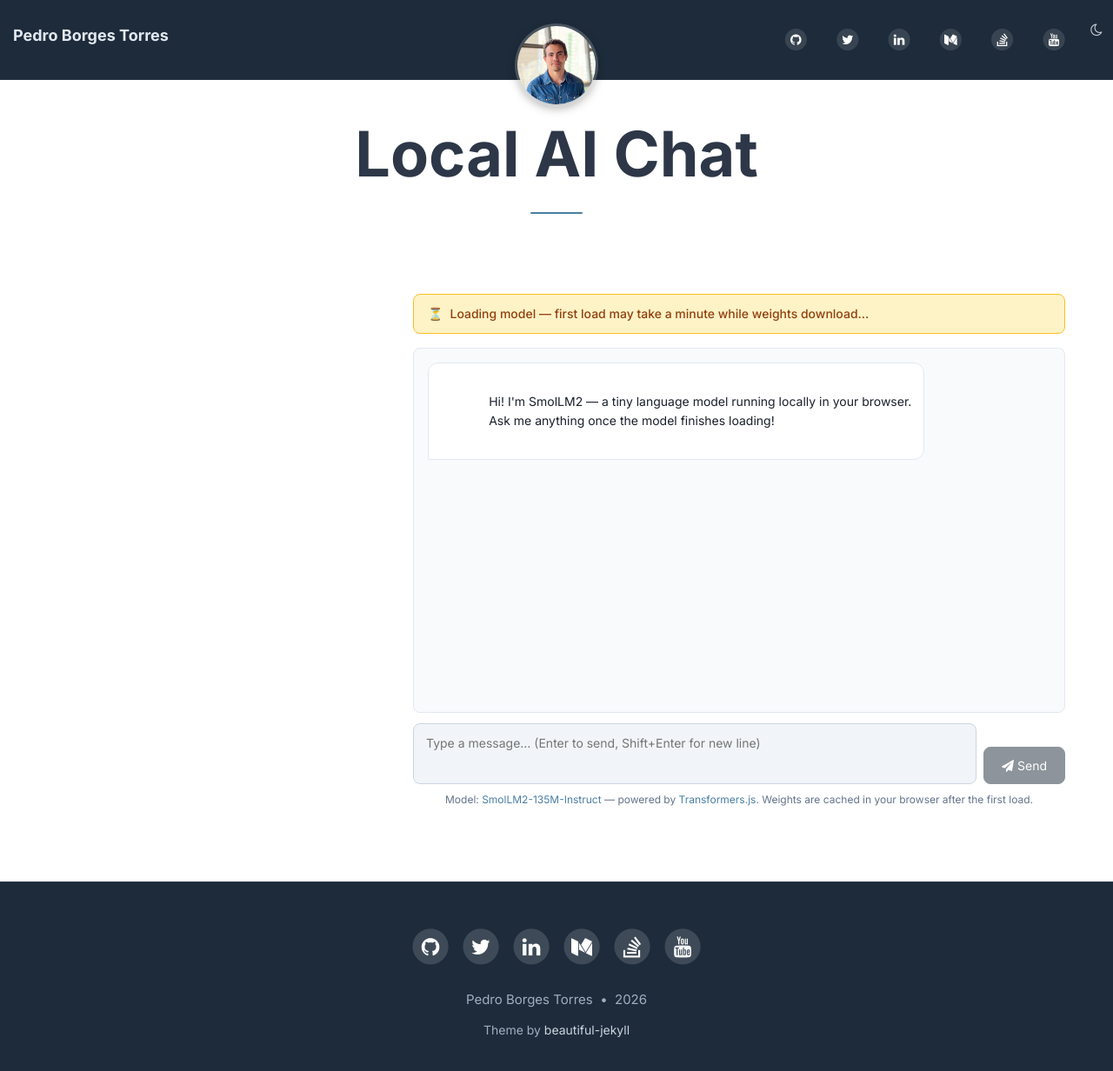
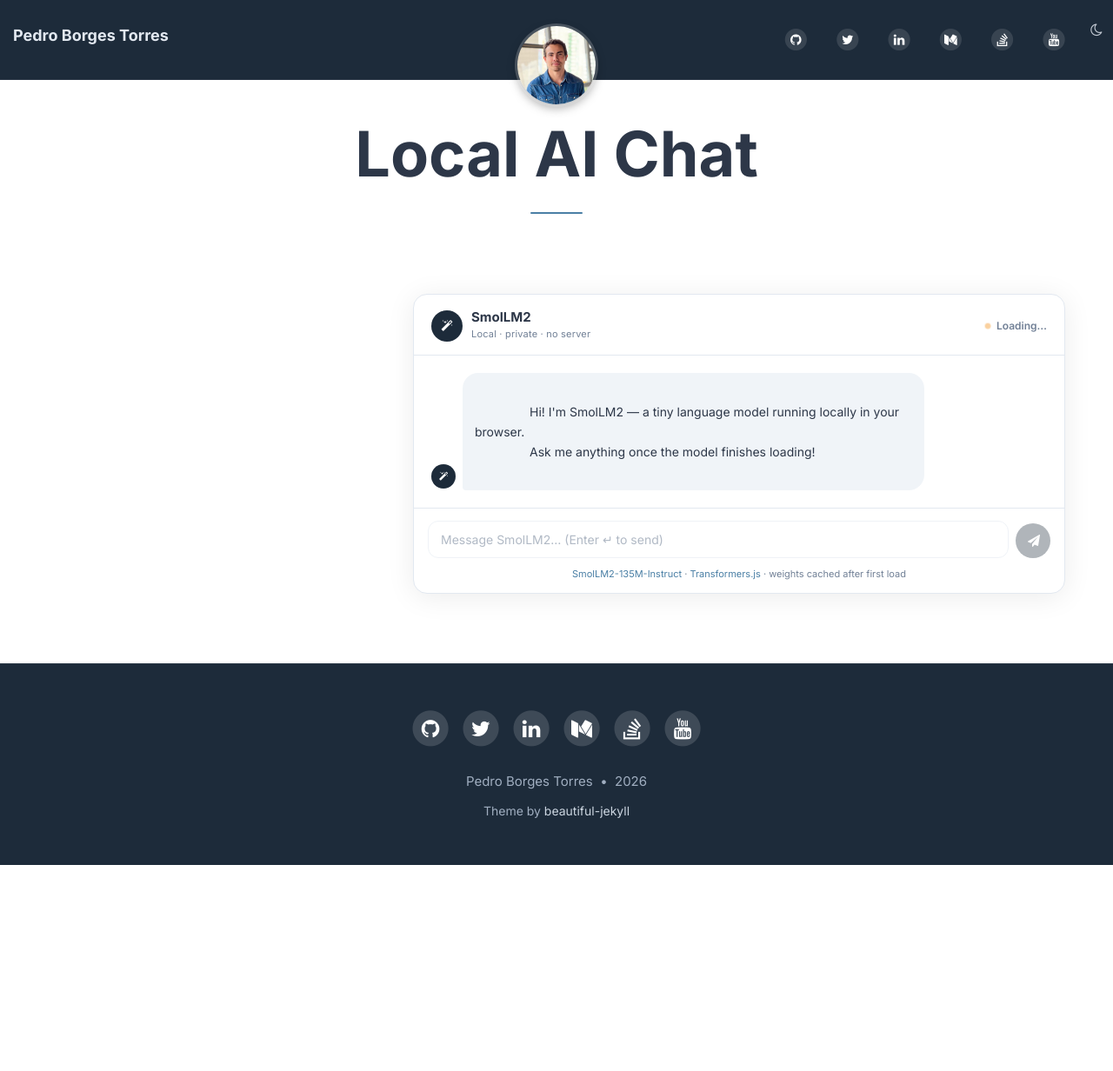
Before and after one commit to pedrohbtp/pedrohbtp.github.io, a Jekyll site: the page built from chat.html, in a window 1280 px wide and 1246 px high. Shown: the top 1232 px of the window at 87% size. Built offline with Jekyll 4.4.1, drawn with Linux system fonts in a browser that asks for light colours; nearby versions of some CDN libraries.

Commit message:
feat(chat): polish chat interface with modern card design (#30)
- Wrap entire UI in a card with consistent border/shadow/radius
  matching the site's design system (CSS variables)
- Replace flat status bar with a slim top progress bar and a compact
  header row showing a status dot (animated while loading)
- Add circular avatars (fa-magic / fa-user) next to each message
- Message bubbles slide in with a subtle fade-up animation
- Auto-resizing textarea (up to 5 lines); send button is now a
  circular icon-only button consistent with the rest of the UI
- Full dark-mode support via existing CSS custom properties
- Custom 4 px thin scrollbar on the chat window
- Shift+Enter new-line hint removed from placeholder (cleaner copy)

https://claude.ai/code/session_01ApiGkxeJG34wsb1fsX6j4L

Co-authored-by: Claude <noreply@anthropic.com>

```diff
--- a/chat.html
+++ b/chat.html
@@ -10,17 +10,37 @@ use-site-title: true
   <div class="row">
     <div class="col-lg-8 col-lg-offset-2 col-md-10 col-md-offset-1">
 
-      <!-- Status bar -->
-      <div id="status-bar" class="chat-status chat-status--loading">
-        <span id="status-icon" aria-hidden="true">⏳</span>
-        <span id="status-text">Loading model — first load may take a minute while weights download…</span>
-        <span id="progress-pct"></span>
+      <div class="chat-card">
+
+        <!-- Top loading bar -->
+        <div id="progress-bar-wrap" class="progress-bar-wrap" aria-hidden="true">
+          <div id="progress-bar-fill" class="progress-bar-fill"></div>
+        </div>
+
+        <!-- Card header -->
+        <div class="chat-card-header">
+          <div class="chat-header-left">
+            <div class="chat-bot-avatar">
+              <i class="fa fa-magic" aria-hidden="true"></i>
+            </div>
+            <div class="chat-header-text">
+              <span class="chat-header-name">SmolLM2</span>
+              <span class="chat-header-sub">Local &middot; private &middot; no server</span>
+            </div>
+          </div>
+          <div id="status-indicator" class="status-indicator status-indicator--loading">
+            <span id="status-dot" class="status-dot"></span>
+            <span id="status-label">Loading&hellip;</span>
+          </div>
         </div>
 
         <!-- Chat window -->
         <div id="chat-window" class="chat-window" aria-live="polite" aria-label="Chat messages">
           <div id="messages" class="chat-messages">
             <div class="chat-msg chat-msg--assistant">
+              <div class="msg-avatar msg-avatar--assistant" aria-hidden="true">
+                <i class="fa fa-magic"></i>
+              </div>
               <div class="chat-bubble">
                 Hi! I'm SmolLM2 — a tiny language model running locally in your browser.
                 Ask me anything once the model finishes loading!
@@ -30,112 +50,212 @@ use-site-title: true
         </div>
 
         <!-- Input area -->
+        <div class="chat-input-footer">
           <form id="chat-form" class="chat-input-area" onsubmit="return false;">
             <textarea
               id="user-input"
               class="chat-input"
-          placeholder="Type a message… (Enter to send, Shift+Enter for new line)"
-          rows="2"
+              placeholder="Message SmolLM2… (Enter ↵ to send)"
+              rows="1"
               disabled
               aria-label="Your message"
             ></textarea>
             <button
               id="send-btn"
               type="submit"
-          class="btn chat-send-btn"
+              class="chat-send-btn"
               disabled
               aria-label="Send message"
+              title="Send"
             >
-          <i class="fa fa-paper-plane" aria-hidden="true"></i> Send
+              <i class="fa fa-paper-plane" aria-hidden="true"></i>
             </button>
           </form>
+          <p class="chat-note">
+            <a href="https://huggingface.co/HuggingFaceTB/SmolLM2-135M-Instruct" target="_blank" rel="noopener">SmolLM2-135M-Instruct</a>
+            &middot;
+            <a href="https://huggingface.co/docs/transformers.js" target="_blank" rel="noopener">Transformers.js</a>
+            &middot; weights cached after first load
+          </p>
+        </div>
 
-      <p class="chat-note">
-        Model: <a href="https://huggingface.co/HuggingFaceTB/SmolLM2-135M-Instruct" target="_blank" rel="noopener">SmolLM2-135M-Instruct</a>
-        &mdash; powered by <a href="https://huggingface.co/docs/transformers.js" target="_blank" rel="noopener">Transformers.js</a>.
-        Weights are cached in your browser after the first load.
-      </p>
+      </div><!-- /.chat-card -->
 
     </div>
   </div>
 </div>
 
 <style>
-  /* ── Status bar ── */
-  .chat-status {
+  /* ── Card container ── */
+  .chat-card {
+    border: 1px solid var(--color-border);
+    border-radius: 16px;
+    background: var(--color-card-bg);
+    box-shadow: 0 4px 32px var(--color-card-shadow);
+    overflow: hidden;
+    display: flex;
+    flex-direction: column;
+    margin-bottom: 2rem;
+  }
+
+  /* ── Top progress bar ── */
+  .progress-bar-wrap {
+    height: 3px;
+    width: 100%;
+    background: transparent;
+    flex-shrink: 0;
+  }
+  .progress-bar-fill {
+    height: 100%;
+    background: var(--color-link);
+    width: 0%;
+    transition: width 0.35s ease;
+  }
+
+  /* ── Card header ── */
+  .chat-card-header {
     display: flex;
     align-items: center;
-    gap: 8px;
-    padding: 10px 16px;
-    border-radius: 8px;
-    margin-bottom: 16px;
+    justify-content: space-between;
+    padding: 14px 20px;
+    border-bottom: 1px solid var(--color-border);
+    flex-shrink: 0;
+  }
+  .chat-header-left {
+    display: flex;
+    align-items: center;
+    gap: 10px;
+  }
+  .chat-bot-avatar {
+    width: 36px;
+    height: 36px;
+    border-radius: 50%;
+    background: #1D2B3A;
+    color: #fff;
+    display: flex;
+    align-items: center;
+    justify-content: center;
     font-size: 14px;
-    font-weight: 500;
-    transition: background 0.3s, color 0.3s;
+    flex-shrink: 0;
   }
-  .chat-status--loading {
-    background: #fef3c7;
-    color: #92400e;
-    border: 1px solid #fbbf24;
+  .chat-header-name {
+    display: block;
+    font-weight: 700;
+    font-size: 15px;
+    color: var(--color-text);
+    line-height: 1.25;
   }
-  .chat-status--ready {
-    background: #d1fae5;
-    color: #065f46;
-    border: 1px solid #34d399;
+  .chat-header-sub {
+    display: block;
+    font-size: 11px;
+    color: var(--color-text-muted);
+    letter-spacing: 0.2px;
   }
-  .chat-status--error {
-    background: #fee2e2;
-    color: #991b1b;
-    border: 1px solid #f87171;
+
+  /* ── Status indicator ── */
+  .status-indicator {
+    display: flex;
+    align-items: center;
+    gap: 6px;
+    font-size: 12px;
+    font-weight: 600;
+    color: var(--color-text-muted);
   }
-  #progress-pct {
-    margin-left: auto;
-    font-variant-numeric: tabular-nums;
+  .status-dot {
+    width: 8px;
+    height: 8px;
+    border-radius: 50%;
+    flex-shrink: 0;
+  }
+  .status-indicator--loading .status-dot {
+    background: #F6AD55;
+    animation: pulse-dot 1.5s infinite ease-in-out;
+  }
+  .status-indicator--ready .status-dot { background: #48BB78; }
+  .status-indicator--error .status-dot { background: #FC8181; }
+
+  @keyframes pulse-dot {
+    0%, 100% { opacity: 0.5; transform: scale(0.8); }
+    50%       { opacity: 1;   transform: scale(1.15); }
   }
 
   /* ── Chat window ── */
   .chat-window {
-    border: 1px solid #e2e8f0;
-    border-radius: 8px;
-    background: #f8fafc;
-    height: 420px;
+    flex: 1;
+    height: 440px;
     overflow-y: auto;
-    padding: 16px;
-    margin-bottom: 12px;
+    padding: 20px;
+    background: var(--color-bg);
     scroll-behavior: smooth;
+  }
+  .chat-window::-webkit-scrollbar { width: 4px; }
+  .chat-window::-webkit-scrollbar-track { background: transparent; }
+  .chat-window::-webkit-scrollbar-thumb {
+    background: var(--color-border);
+    border-radius: 4px;
   }
   .chat-messages {
     display: flex;
     flex-direction: column;
-    gap: 12px;
+    gap: 16px;
   }
 
   /* ── Messages ── */
   .chat-msg {
     display: flex;
+    align-items: flex-end;
+    gap: 8px;
+    animation: msg-fade-in 0.18s ease;
   }
-  .chat-msg--user   { justify-content: flex-end; }
+  .chat-msg--user      { justify-content: flex-end; }
   .chat-msg--assistant { justify-content: flex-start; }
 
+  @keyframes msg-fade-in {
+    from { opacity: 0; transform: translateY(6px); }
+    to   { opacity: 1; transform: translateY(0); }
+  }
+
+  /* ── Message avatars ── */
+  .msg-avatar {
+    width: 28px;
+    height: 28px;
+    border-radius: 50%;
+    flex-shrink: 0;
+    display: flex;
+    align-items: center;
+    justify-content: center;
+    font-size: 11px;
+    margin-bottom: 2px;
+  }
+  .msg-avatar--assistant {
+    background: #1D2B3A;
+    color: #fff;
+    order: -1;
+  }
+  .msg-avatar--user {
+    background: #4A7FA5;
+    color: #fff;
+  }
+
+  /* ── Bubbles ── */
   .chat-bubble {
-    max-width: 80%;
+    max-width: 75%;
     padding: 10px 14px;
-    border-radius: 12px;
+    border-radius: 18px;
     font-size: 14px;
-    line-height: 1.6;
+    line-height: 1.65;
     white-space: pre-wrap;
     word-break: break-word;
   }
   .chat-msg--user .chat-bubble {
     background: #1D2B3A;
     color: #fff;
-    border-bottom-right-radius: 2px;
+    border-bottom-right-radius: 4px;
   }
   .chat-msg--assistant .chat-bubble {
-    background: #fff;
-    color: #1a202c;
-    border: 1px solid #e2e8f0;
-    border-bottom-left-radius: 2px;
+    background: #F0F4F8;
+    color: #2D3748;
+    border-bottom-left-radius: 4px;
   }
 
   /* ── Typing indicator ── */
@@ -143,92 +263,119 @@ use-site-title: true
     display: flex;
     gap: 4px;
     align-items: center;
-    padding: 2px 0;
+    padding: 4px 2px;
   }
   .typing-dot {
-    width: 7px;
-    height: 7px;
+    width: 6px;
+    height: 6px;
     border-radius: 50%;
     background: #94a3b8;
-    animation: dot-bounce 1.2s infinite ease-in-out;
+    animation: dot-bounce 1.4s infinite ease-in-out;
   }
+  .typing-dot:nth-child(1) { animation-delay: 0s; }
   .typing-dot:nth-child(2) { animation-delay: 0.2s; }
   .typing-dot:nth-child(3) { animation-delay: 0.4s; }
   @keyframes dot-bounce {
-    0%, 80%, 100% { transform: translateY(0);   opacity: 0.45; }
-    40%            { transform: translateY(-6px); opacity: 1; }
+    0%, 60%, 100% { transform: translateY(0);    opacity: 0.4; }
+    30%           { transform: translateY(-5px); opacity: 1; }
   }
 
-  /* ── Input area ── */
+  /* ── Input footer ── */
+  .chat-input-footer {
+    padding: 14px 16px 12px;
+    border-top: 1px solid var(--color-border);
+    flex-shrink: 0;
+  }
   .chat-input-area {
     display: flex;
     gap: 8px;
     align-items: flex-end;
-    margin-bottom: 8px;
+    margin-bottom: 0;
   }
   .chat-input {
     flex: 1;
-    border: 1px solid #cbd5e1;
-    border-radius: 8px;
+    border: 1px solid var(--color-border);
+    border-radius: 12px;
     padding: 10px 14px;
     font-size: 14px;
     font-family: inherit;
     resize: none;
+    line-height: 1.5;
+    max-height: 120px;
+    overflow-y: auto;
     transition: border-color 0.2s, box-shadow 0.2s;
-    background: #fff;
+    background: var(--color-bg);
+    color: var(--color-text);
   }
+  .chat-input::placeholder { color: var(--color-text-muted); }
   .chat-input:focus {
     outline: none;
-    border-color: #4A7FA5;
-    box-shadow: 0 0 0 3px rgba(74,127,165,0.15);
+    border-color: var(--color-link);
+    box-shadow: 0 0 0 3px rgba(74, 127, 165, 0.15);
   }
   .chat-input:disabled {
-    background: #f1f5f9;
-    color: #94a3b8;
+    opacity: 0.55;
+    cursor: not-allowed;
   }
+
+  /* ── Send button — circular icon ── */
   .chat-send-btn {
-    white-space: nowrap;
-    padding: 10px 20px;
-    border-radius: 8px;
+    width: 40px;
+    height: 40px;
+    border-radius: 50%;
     background: #1D2B3A;
-    border: 1px solid #1D2B3A;
+    border: none;
     color: #fff;
     font-size: 14px;
     cursor: pointer;
-    transition: background 0.2s, border-color 0.2s;
-    line-height: 1.5;
+    display: flex;
+    align-items: center;
+    justify-content: center;
+    flex-shrink: 0;
+    padding: 0 0 0 2px; /* optical centre for paper-plane */
+    transition: background 0.2s, transform 0.15s;
   }
   .chat-send-btn:hover:not(:disabled) {
-    background: #2B6CB0;
-    border-color: #2B6CB0;
+    background: #4A7FA5;
+    transform: scale(1.08);
   }
+  .chat-send-btn:active:not(:disabled) { transform: scale(0.96); }
   .chat-send-btn:disabled {
-    opacity: 0.5;
+    opacity: 0.35;
     cursor: not-allowed;
   }
 
   /* ── Footer note ── */
   .chat-note {
-    font-size: 12px;
-    color: #64748b;
+    font-size: 11px;
+    color: var(--color-text-muted);
     text-align: center;
-    margin-top: 4px;
+    margin: 10px 0 0;
+    line-height: 1.6;
   }
-  .chat-note a { color: #4A7FA5; }
+  .chat-note a { color: var(--color-link); }
+  .chat-note a:hover { color: var(--color-link-hover); }
+
+  /* ── Dark mode ── */
+  [data-theme="dark"] .chat-msg--assistant .chat-bubble {
+    background: #1E2D42;
+    color: #E2E8F0;
+  }
+  [data-theme="dark"] .chat-msg--user .chat-bubble {
+    background: #2B4A6A;
+    color: #EBF4FF;
+  }
+  [data-theme="dark"] .chat-input:focus {
+    box-shadow: 0 0 0 3px rgba(99, 179, 237, 0.18);
+  }
+  [data-theme="dark"] .typing-dot { background: #4A7FA5; }
 
   /* ── Mobile ── */
   @media (max-width: 600px) {
-    .chat-window {
-      height: 55vh;
-    }
-    .chat-input-area {
-      flex-direction: column;
-    }
-    .chat-send-btn {
-      width: 100%;
-    }
+    .chat-window { height: 55vh; }
+    .chat-card { border-radius: 12px; }
     .chat-bubble {
-      max-width: 95%;
+      max-width: 88%;
       font-size: 15px;
     }
   }
@@ -239,43 +386,68 @@ use-site-title: true
     'https://cdn.jsdelivr.net/npm/@huggingface/transformers@3/dist/transformers.min.js';
 
   // ── Constants ──────────────────────────────────────────────────────────────
-  const MODEL_ID = 'HuggingFaceTB/SmolLM2-135M-Instruct';
+  const MODEL_ID    = 'HuggingFaceTB/SmolLM2-135M-Instruct';
   const SYSTEM_PROMPT = 'You are a helpful, concise assistant. Keep answers short and clear.';
 
   // ── State ──────────────────────────────────────────────────────────────────
-  let generator = null;
-  let isGenerating = false;
+  let generator          = null;
+  let isGenerating       = false;
   let conversationHistory = [{ role: 'system', content: SYSTEM_PROMPT }];
 
   // ── DOM refs ───────────────────────────────────────────────────────────────
-  const statusBar  = document.getElementById('status-bar');
-  const statusIcon = document.getElementById('status-icon');
-  const statusText = document.getElementById('status-text');
-  const progressEl = document.getElementById('progress-pct');
-  const messagesEl = document.getElementById('messages');
-  const chatWindow = document.getElementById('chat-window');
-  const userInput  = document.getElementById('user-input');
-  const sendBtn    = document.getElementById('send-btn');
+  const statusIndicator = document.getElementById('status-indicator');
+  const statusLabel     = document.getElementById('status-label');
+  const progressWrap    = document.getElementById('progress-bar-wrap');
+  const progressFill    = document.getElementById('progress-bar-fill');
+  const messagesEl      = document.getElementById('messages');
+  const chatWindow      = document.getElementById('chat-window');
+  const userInput       = document.getElementById('user-input');
+  const sendBtn         = document.getElementById('send-btn');
 
   // ── Helpers ────────────────────────────────────────────────────────────────
-  function setStatus(type, text, icon, pct) {
-    statusBar.className = 'chat-status chat-status--' + type;
-    statusIcon.textContent = icon;
-    statusText.textContent = text;
-    progressEl.textContent = pct !== undefined ? pct + '%' : '';
+  function setStatus(type, text, pct) {
+    statusIndicator.className = 'status-indicator status-indicator--' + type;
+    statusLabel.textContent   = pct !== undefined ? text + ' ' + pct + '%' : text;
+
+    if (type === 'loading') {
+      progressFill.style.width = (pct !== undefined ? pct : 0) + '%';
+    } else {
+      // snap to full then fade the bar out
+      progressFill.style.width = '100%';
+      setTimeout(() => { progressFill.style.width = '0%'; }, 500);
+    }
   }
 
   function scrollBottom() {
     chatWindow.scrollTop = chatWindow.scrollHeight;
   }
 
+  function createAvatar(role) {
+    const el = document.createElement('div');
+    el.className    = 'msg-avatar msg-avatar--' + role;
+    el.setAttribute('aria-hidden', 'true');
+    el.innerHTML = role === 'assistant'
+      ? '<i class="fa fa-magic"></i>'
+      : '<i class="fa fa-user"></i>';
+    return el;
+  }
+
   function appendMessage(role, content) {
     const wrap   = document.createElement('div');
     wrap.className = 'chat-msg chat-msg--' + role;
+
     const bubble = document.createElement('div');
-    bubble.className = 'chat-bubble';
+    bubble.className  = 'chat-bubble';
     bubble.textContent = content;
+
+    if (role === 'assistant') {
+      wrap.appendChild(createAvatar(role));
       wrap.appendChild(bubble);
+    } else {
+      wrap.appendChild(bubble);
+      wrap.appendChild(createAvatar(role));
+    }
+
     messagesEl.appendChild(wrap);
     scrollBottom();
     return bubble;
@@ -284,13 +456,17 @@ use-site-title: true
   function showTyping() {
     const wrap = document.createElement('div');
     wrap.className = 'chat-msg chat-msg--assistant';
-    wrap.id = 'typing-indicator';
-    wrap.innerHTML =
-      '<div class="chat-bubble"><div class="typing-dots">' +
+    wrap.id        = 'typing-indicator';
+    wrap.appendChild(createAvatar('assistant'));
+    const bubble = document.createElement('div');
+    bubble.className = 'chat-bubble';
+    bubble.innerHTML =
+      '<div class="typing-dots">' +
       '<div class="typing-dot"></div>' +
       '<div class="typing-dot"></div>' +
       '<div class="typing-dot"></div>' +
-      '</div></div>';
+      '</div>';
+    wrap.appendChild(bubble);
     messagesEl.appendChild(wrap);
     scrollBottom();
   }
@@ -306,20 +482,24 @@ use-site-title: true
     if (enabled) userInput.focus();
   }
 
+  // Auto-resize textarea up to ~5 lines
+  function autoResize() {
+    userInput.style.height = 'auto';
+    userInput.style.height = Math.min(userInput.scrollHeight, 120) + 'px';
+  }
+  userInput.addEventListener('input', autoResize);
+
   // ── Load model ─────────────────────────────────────────────────────────────
   async function loadModel() {
     const opts = {
       dtype: 'q4',
       progress_callback: ({ status, progress, file }) => {
         if (status === 'progress' && progress !== undefined) {
-          setStatus('loading',
-            'Downloading — ' + (file || 'model weights') + '…',
-            '⏳',
-            Math.round(progress));
+          setStatus('loading', 'Downloading…', Math.round(progress));
         } else if (status === 'initiate') {
-          setStatus('loading', 'Initialising model…', '⏳');
+          setStatus('loading', 'Initialising…');
         } else if (status === 'done') {
-          setStatus('loading', 'Finalising…', '⏳');
+          setStatus('loading', 'Finalising…');
         }
       },
     };
@@ -332,7 +512,7 @@ use-site-title: true
     if (typeof navigator !== 'undefined' && navigator.gpu) {
       try {
         const adapter = await navigator.gpu.requestAdapter();
-        webgpuReady = adapter !== null;
+        webgpuReady   = adapter !== null;
       } catch {
         // GPU API present but adapter unavailable (e.g. mobile Chrome)
       }
@@ -341,7 +521,7 @@ use-site-title: true
     if (webgpuReady) {
       try {
         generator = await pipeline('text-generation', MODEL_ID, { ...opts, device: 'webgpu' });
-        setStatus('ready', 'Model ready — running locally in your browser (GPU)', '✅');
+        setStatus('ready', 'GPU ready');
         setInputEnabled(true);
         return;
       } catch (e) {
@@ -353,7 +533,7 @@ use-site-title: true
     // Omitting `device` triggers auto-detection which may retry WebGPU and
     // surface the same error, so we pin it to 'wasm' here.
     generator = await pipeline('text-generation', MODEL_ID, { ...opts, device: 'wasm' });
-    setStatus('ready', 'Model ready — running locally in your browser', '✅');
+    setStatus('ready', 'Ready');
     setInputEnabled(true);
   }
 
@@ -362,9 +542,10 @@ use-site-title: true
     const text = userInput.value.trim();
     if (!text || isGenerating || !generator) return;
 
-    isGenerating = true;
+    isGenerating       = true;
     setInputEnabled(false);
-    userInput.value = '';
+    userInput.value    = '';
+    userInput.style.height = 'auto'; // reset textarea height
 
     conversationHistory.push({ role: 'user', content: text });
     appendMessage('user', text);
@@ -375,7 +556,7 @@ use-site-title: true
 
     try {
       const streamer = new TextStreamer(generator.tokenizer, {
-        skip_prompt: true,
+        skip_prompt:         true,
         skip_special_tokens: true,
         callback_function: (token) => {
           if (!assistantBubble) {
@@ -390,9 +571,9 @@ use-site-title: true
 
       await generator(conversationHistory, {
         max_new_tokens: 256,
-        temperature: 0.7,
-        top_p: 0.9,
-        do_sample: true,
+        temperature:    0.7,
+        top_p:          0.9,
+        do_sample:      true,
         streamer,
       });
 
@@ -423,7 +604,7 @@ use-site-title: true
 
   // ── Boot ───────────────────────────────────────────────────────────────────
   loadModel().catch((err) => {
-    setStatus('error', 'Failed to load model: ' + err.message, '❌');
+    setStatus('error', 'Load failed');
     console.error(err);
   });
 </script>
```
Lines whose indentation alone changed are shown as unchanged.
